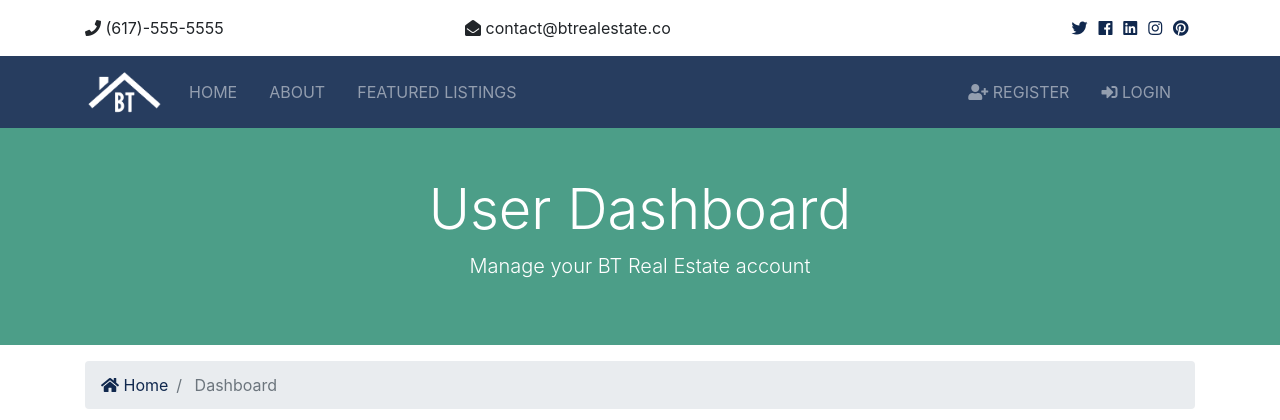
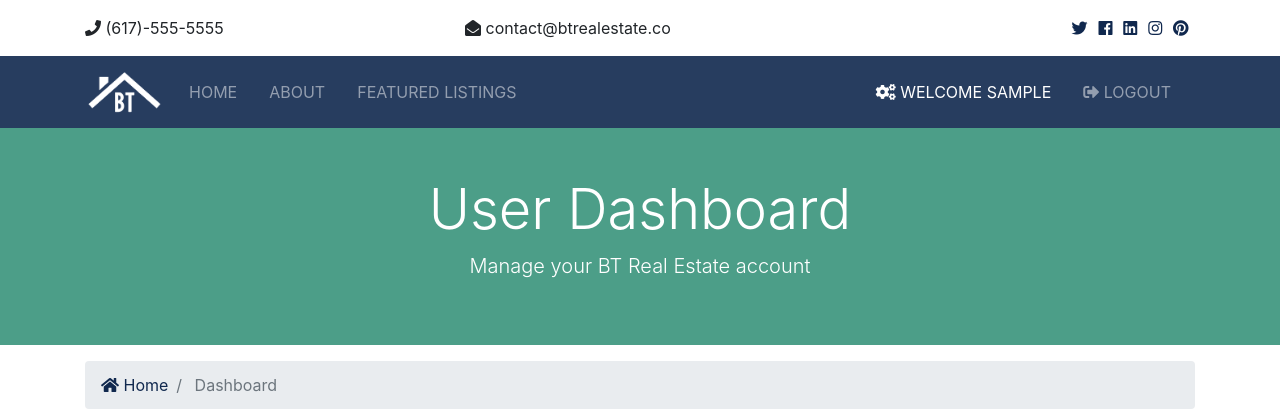
Before and after one commit to antonnifo/BT-real-estate-system, a Django app: page /accounts/dashboard in a window 1280 px wide. Shown: the top 420 px of the page. Run offline with Django 3.2, Linux system fonts and the light colour scheme; the visitor is signed in with stand-in values (Sample User, id 1); some libraries are stand-ins or nearby versions.

Commit message:
add logout link on navbar

```diff
--- a/src/templates/partials/_navbar.html
+++ b/src/templates/partials/_navbar.html
@@ -43,16 +43,56 @@
         </ul>
 
         <ul class="navbar-nav ml-auto">
+         {% if user.is_authenticated %}
+
+          <li
+            {% if 'dashboard' in request.path %}
+              class="nav-item active mr-3"
+            {% else %}
+              class="nav-item mr-3"
+            {% endif %}
+          >
+            <a class="nav-link" href="{% url 'dashboard' %}">
+              <i class="fas fa-cogs"></i> Welcome  {{ user.username}}</a>
+          </li>
+
           <li class="nav-item mr-3">
-            <a class="nav-link" href="register.html">
+          <a href="javascript:{document.getElementById('logout').submit()}" class="nav-link">
+          <i class="fas fa-sign-out-alt"> </i> Logout
+          </a>
+
+          <form action="{% url 'logout' %}" method="POST" id="logout">
+            {% csrf_token %}
+            <input type="hidden">
+
+            </form>
+          </li>
+
+         {% else %}
+
+          <li
+            {% if 'register' in request.path %}
+              class="nav-item active mr-3"
+            {% else %}
+              class="nav-item mr-3"
+            {% endif %}
+          >
+            <a class="nav-link" href="{% url 'register' %}">
               <i class="fas fa-user-plus"></i> Register</a>
           </li>
-          <li class="nav-item mr-3">
-            <a class="nav-link" href="login.html">
+
+          <li
+            {% if 'login' in request.path %}
+              class="nav-item active mr-3"
+            {% else %}
+              class="nav-item mr-3"
+            {% endif %}
+          >
+            <a class="nav-link" href="{% url 'login' %}">
               <i class="fas fa-sign-in-alt"></i>
-
               Login</a>
           </li>
+         {% endif %}
         </ul>
       </div>
     </div>
```
